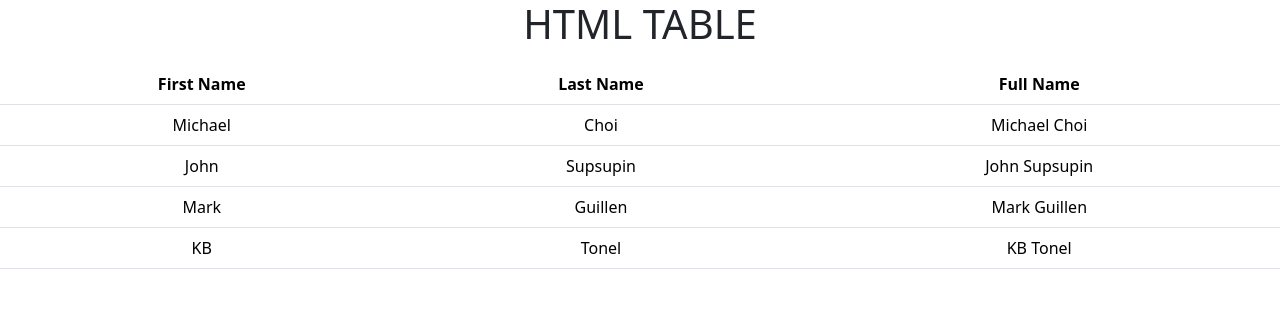
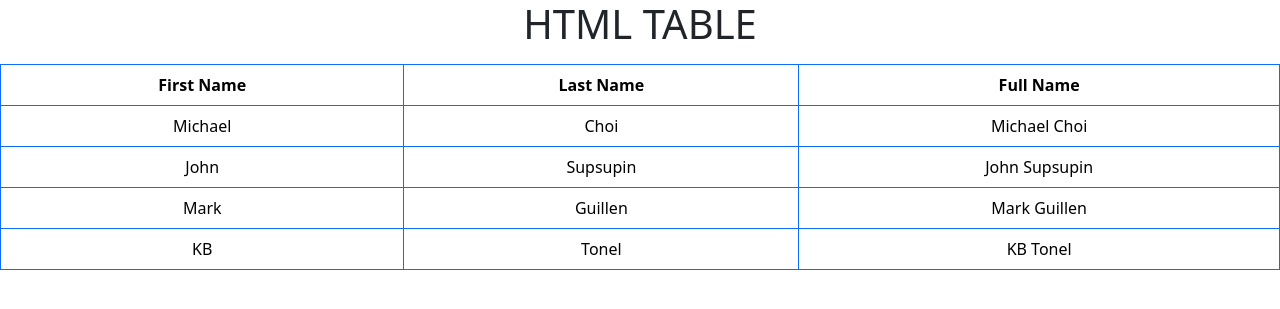
Before and after one commit to GoG3tta/html_table_assignment, a Flask app: page / in a window 1280 px wide. Shown: the top 309 px of the page. Run offline with Flask 3, Linux system fonts and the light colour scheme.

Commit message:
html_table_update

```diff
--- a/templates/html_table.html
+++ b/templates/html_table.html
@@ -9,7 +9,7 @@
 <body>
 
     <h1 > <p class="text-center">HTML TABLE</p></h1>
-    <table class="table">
+    <table class="table table-bordered border-primary">
         <thead class="text-center">
             <tr>
                 <th>First Name</th>
```
